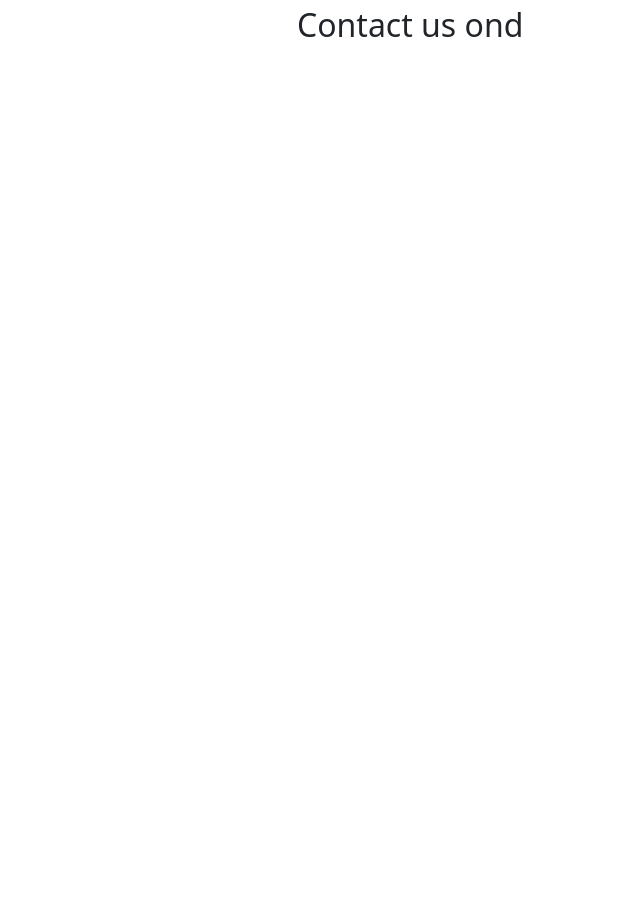
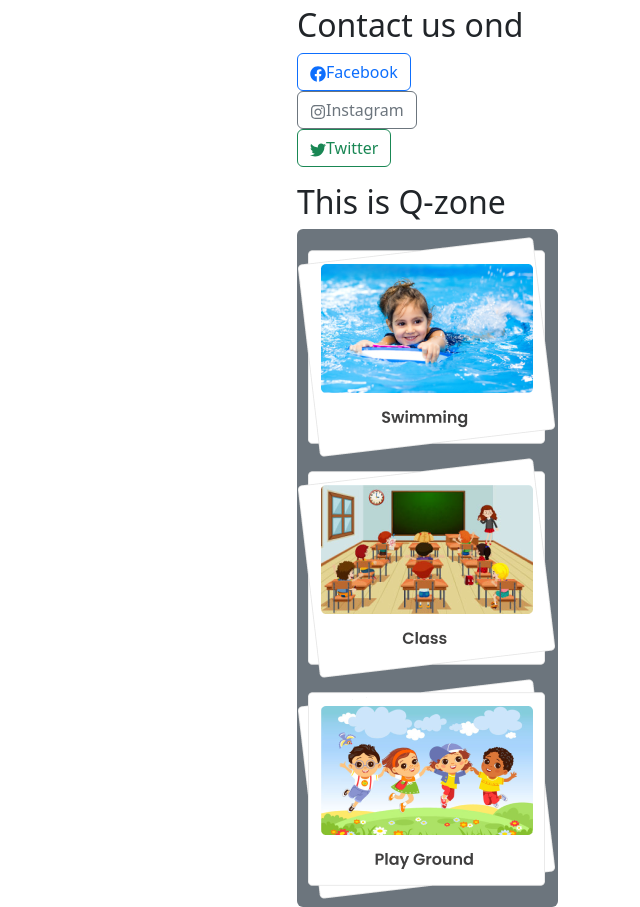
Before and after one commit to Himlaoy/journalism-without-fear-or-favour, a React (Vite) app: page / in a window 1280 px wide. Shown: the part 394-1301 px from the top of the page, without its empty margins (640-1280 px from the left). Before the commit the page ends 800 px from the top, so only its background shows below. Built offline with nearby package versions, Linux system fonts and the light colour scheme.

Commit message:
right nav almost done

```diff
--- /dev/null
+++ b/src/Page/Qzone/Qzone.jsx
@@ -0,0 +1,20 @@
+import React from 'react';
+import bg1 from '/qZone1.png'
+import bg2 from '/qZone2.png'
+import bg3 from '/qZone3.png'
+
+const Qzone = () => {
+    return (
+        <div className='mt-3'>
+            <h2>This is Q-zone</h2>
+            <div className='bg-secondary rounded py-2'>
+                <img src={bg1} alt="kidz picture" />
+                <img src={bg2} alt="kidz picture" />
+                <img src={bg3} alt="kidz picture" />
+            </div>
+
+        </div>
+    );
+};
+
+export default Qzone;
--- a/src/Page/RightNav/RightNav.jsx
+++ b/src/Page/RightNav/RightNav.jsx
@@ -1,6 +1,7 @@
 import React from 'react';
 import { Button } from 'react-bootstrap';
-import { FaGithub, FaGoogle } from 'react-icons/fa';
+import { FaFacebook, FaGithub, FaGoogle, FaInstagram, FaTwitter } from 'react-icons/fa';
+import Qzone from '../Qzone/Qzone';
 
 const RightNav = () => {
     return (
@@ -11,6 +12,12 @@ const RightNav = () => {
             <Button variant="success"><FaGithub className='me-2'></FaGithub>Login with githubb</Button>
             <h2 className='mt-2'>Contact us ond</h2>
 
+            <Button variant="outline-primary"><FaFacebook></FaFacebook>Facebook</Button>
+            <br />
+            <Button variant="outline-secondary"><FaInstagram></FaInstagram>Instagram</Button>
+            <br />
+            <Button variant="outline-success"><FaTwitter></FaTwitter>Twitter</Button>
+            <Qzone></Qzone>
 
         </div>
     );
```
